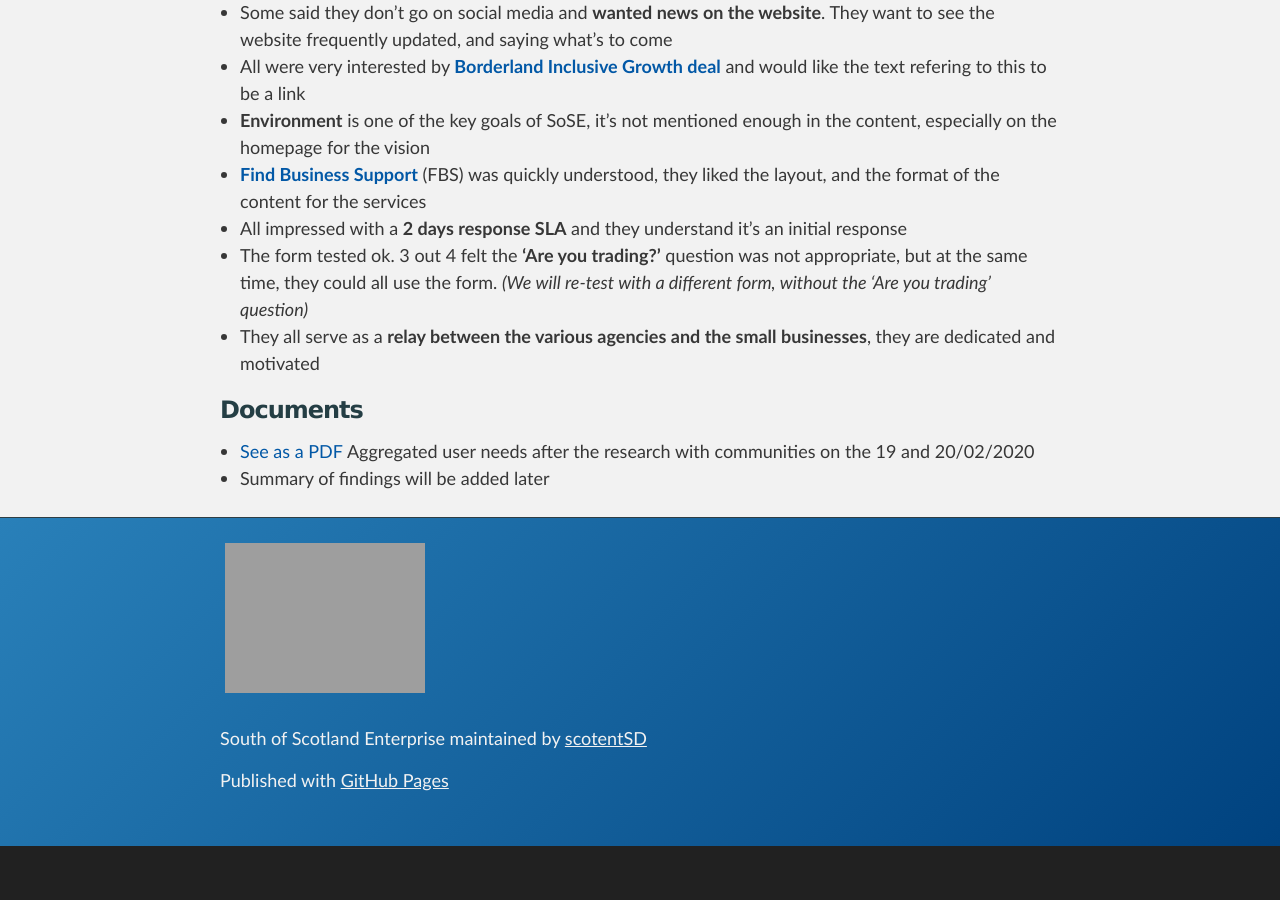
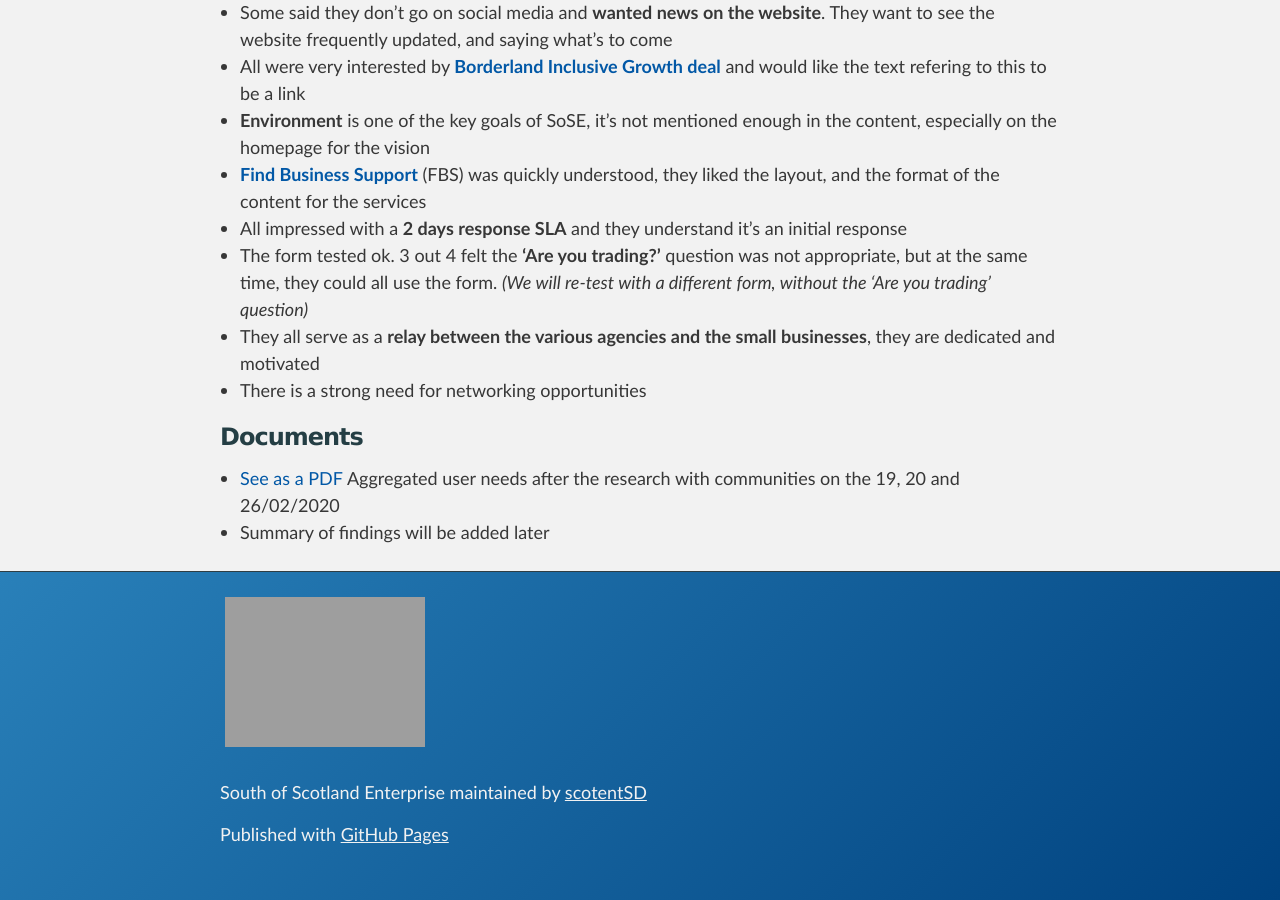
Before and after one commit to scotentSD/SOSE, a Jekyll site: the page built from _posts/2020-02-17-sosF2F-17-02-2020.md, in a window 1280 px wide and 900 px high, scrolled down 919 px. Built offline with Jekyll 4.4.1, drawn with Linux system fonts in a browser that asks for light colours; before the commit the page ends 1765 px from its top, so only the background shows below that.

Commit message:
SK - update the research

```diff
--- a/_posts/2020-02-17-sosF2F-17-02-2020.md
+++ b/_posts/2020-02-17-sosF2F-17-02-2020.md
@@ -4,7 +4,7 @@ title: Interview and test with Community organisations and Third sector  # Title
 type: other           # Chose from: lab, online, a11y, other, partner
 phase: beta               # chose from discovery, alpha, beta, live
 initials: sk              # initials of person who did/uploaded the research
-display_date: Week starting 17/02/20 # Date to show on the page
+display_date: Week starting 17/02/20 to the 26/02/20 # Date to show on the page
 ---
 
 ### What we did
@@ -28,8 +28,9 @@ display_date: Week starting 17/02/20 # Date to show on the page
 - All impressed with a **2 days response SLA** and they understand it’s an initial response
 - The form tested ok. 3 out 4 felt the **‘Are you trading?’** question was not appropriate, but at the same time, they could all use the form. _(We will re-test with a different form, without the 'Are you trading' question)_
 - They all serve as a **relay between the various agencies and the small businesses**, they are dedicated and motivated
+- There is a strong need for networking opportunities
 
 ### Documents
 
-- [See as a PDF](../files/SoSE - Aggregated user needs for the website - 20-02-2020.pdf) Aggregated user needs after the research with communities on the 19 and 20/02/2020
+- [See as a PDF](../files/SoSE - Aggregated user needs for the website - 27-02-2020.pdf) Aggregated user needs after the research with communities on the 19, 20 and 26/02/2020
 - Summary of findings will be added later
```
